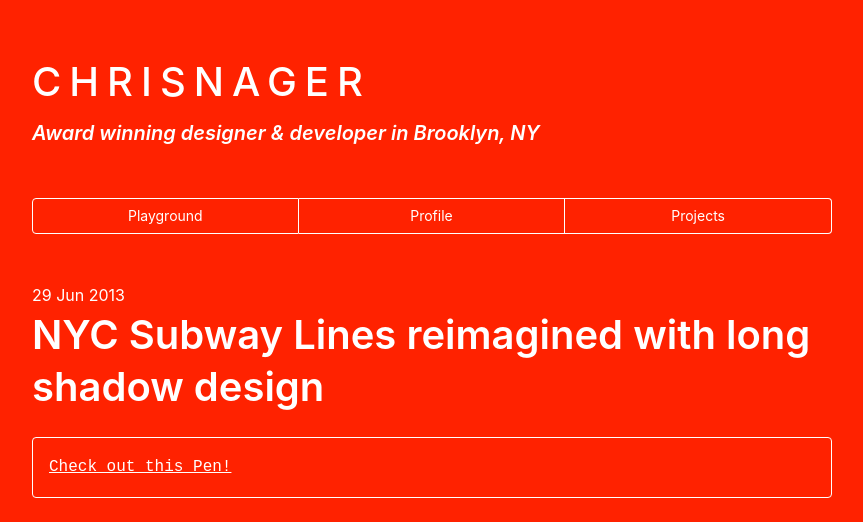
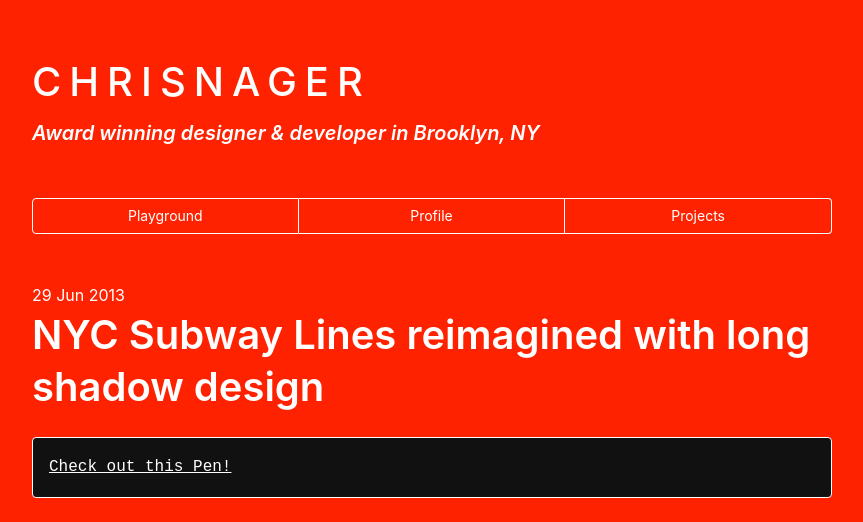
Before and after one commit to chrisnager/chrisnager.github.io, a Jekyll site: the page built from _posts/2013-06-29-nyc-subway-lines-reimagined-with-longshadowdesign.md, in a window 1280 px wide. Shown: the top 522 px of the page, without its empty margins (208-1071 px from the left). Built offline with Jekyll 4.4.1, drawn with Linux system fonts in a browser that asks for light colours; nearby versions of some CDN libraries; library files that are not in the unit come from our copies; grey boxes are pictures that could not be loaded.

Commit message:
Update pre background color

```diff
--- a/css/chrisnager.css
+++ b/css/chrisnager.css
@@ -77,7 +77,7 @@
     border: 1px solid var(--white);
     border-radius: 4px;
     padding: 1rem;
-    background-color: transparent !important;
+    background-color: #111 !important;
 }
 
 a {
```
